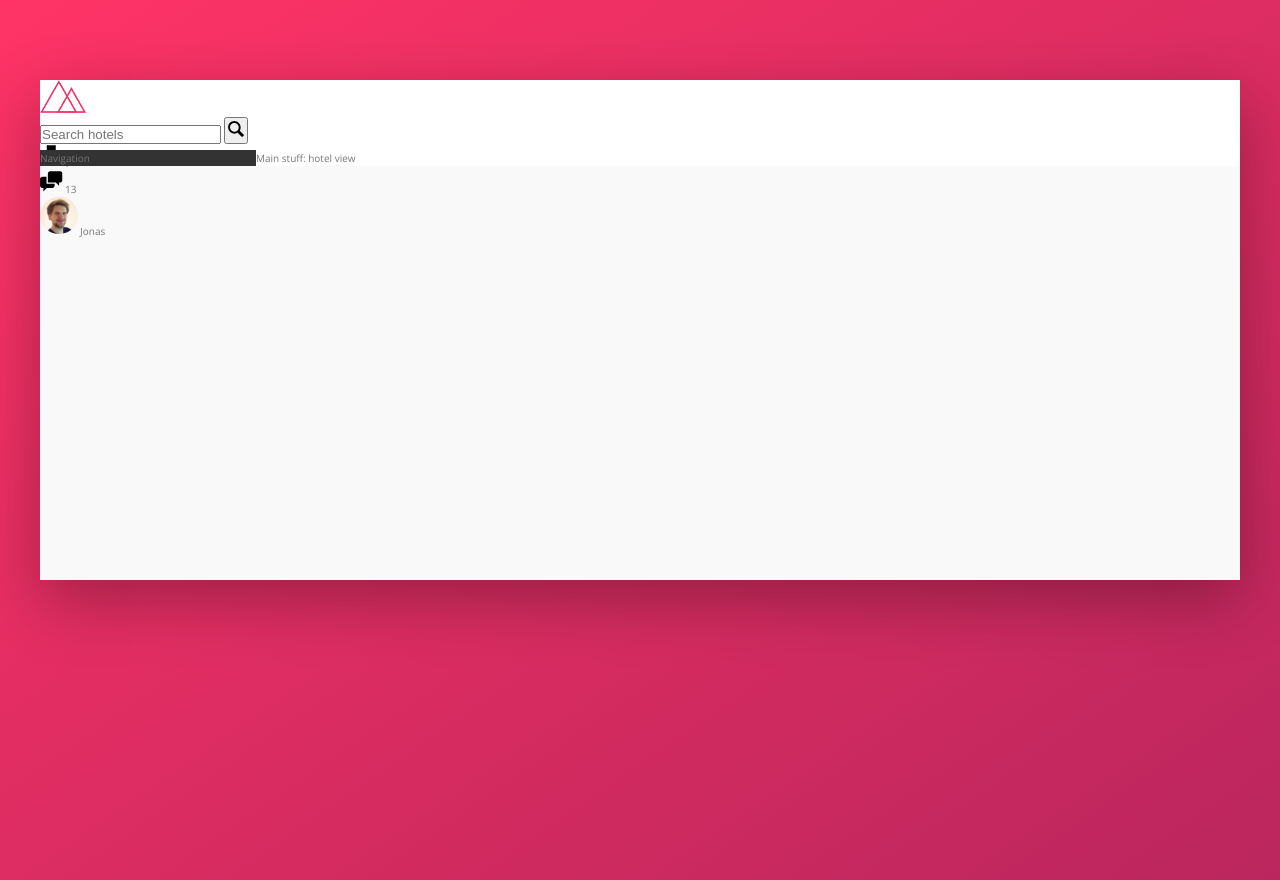
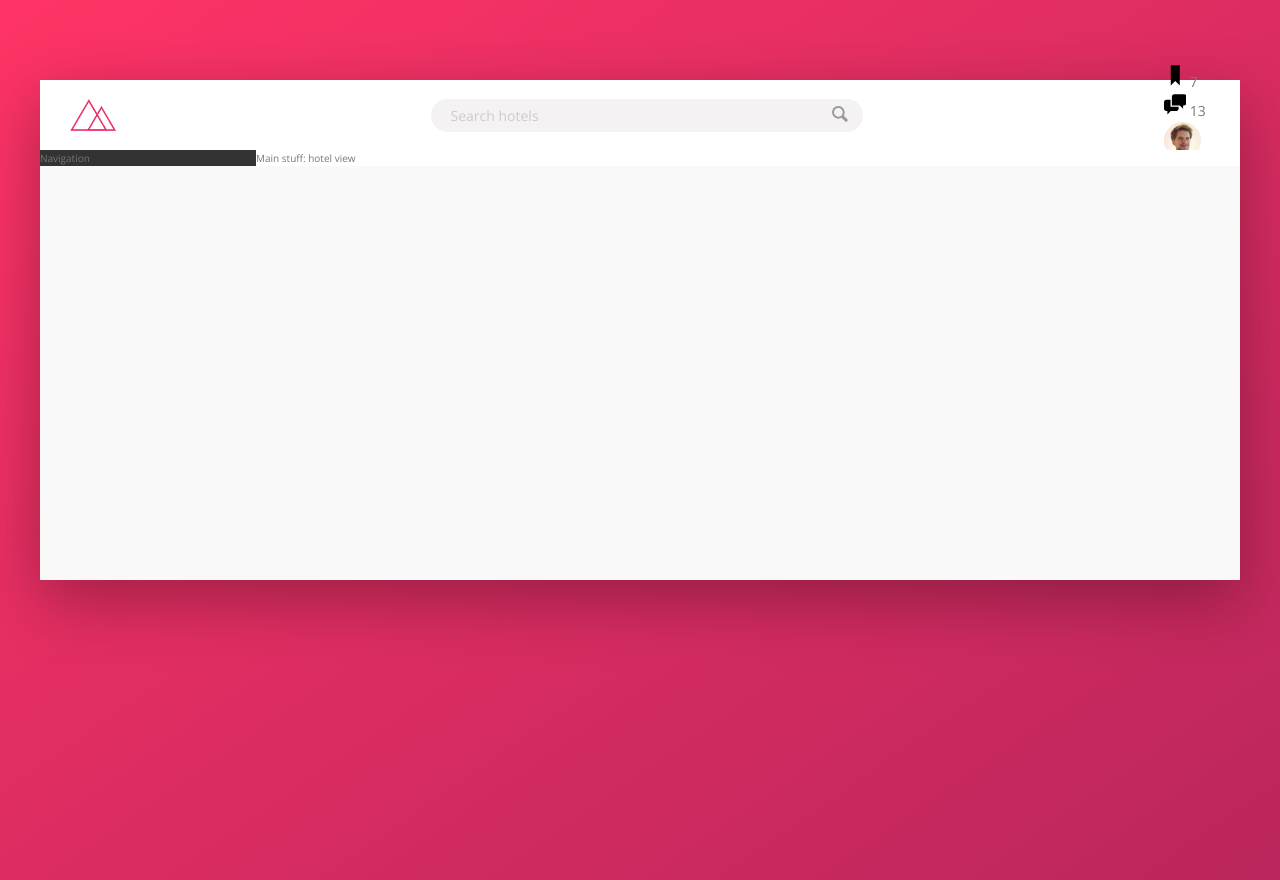
Before and after one commit to icamp/advanced-css-course, a website: page Trillo/index.html in a window 1280 px wide. Drawn offline with nearby package versions, Linux system fonts and the light colour scheme.

Commit message:
building the header - pt2

```diff
--- a/Trillo/sass/_components.scss
+++ b/Trillo/sass/_components.scss
@@ -2,21 +2,62 @@
 //   LOGO
 .logo {
    height: 3.25rem;
+   margin-left: 3rem;
 }
+
 /////////////////////////////////////
 //   SEARCH
 .search {
+   flex: 0 0 40%;
+   display: flex;
+   align-items: center;
+   justify-content: center;
+
    &__input {
+      font-family: inherit;
+      font-size: inherit;
+      color: inherit;
+      background-color: var(--color-grey-light-2);
+      border: none;
+      padding: .7rem 2rem;
+      border-radius: 100px;
+      width: 90%;
+      transition: all .2s;
+      margin-right: -3.25rem;
 
+      &:focus {
+         outline: none;
+         width: 100%;
+         background-color: var(--color-grey-light-3);
+      }
+
+      &::-webkit-input-placeholder {
+         font-weight: 100;
+         color: var(--color-grey-light-4);
+      }
+   }
+
+   &__input:focus + &__button {
+      background-color: var(--color-grey-light-3);
    }
 
    &__button {
+      border: none;
+      background-color: var(--color-grey-light-2);
 
+      &:focus{
+         outline: none;
+      }
+
+      &:active {
+         transform: translateY(2px);
+      }
    }
 
    &__icon {
       height: 2rem;
       width: 2rem;
+      fill: var(--color-grey-dark-3);
    }
 }
 
--- a/Trillo/sass/_layout.scss
+++ b/Trillo/sass/_layout.scss
@@ -8,9 +8,14 @@
 }
 
 .header {
+   font-size: 1.4rem;
    height: 7rem;
    background-color: #fff;
    border-bottom: var(--color-grey-light-2);
+
+   display: flex;
+   justify-content: space-between;
+   align-items: center;
 }
 
 .content {
```
Also changed, not shown: Trillo/css/style.css.
